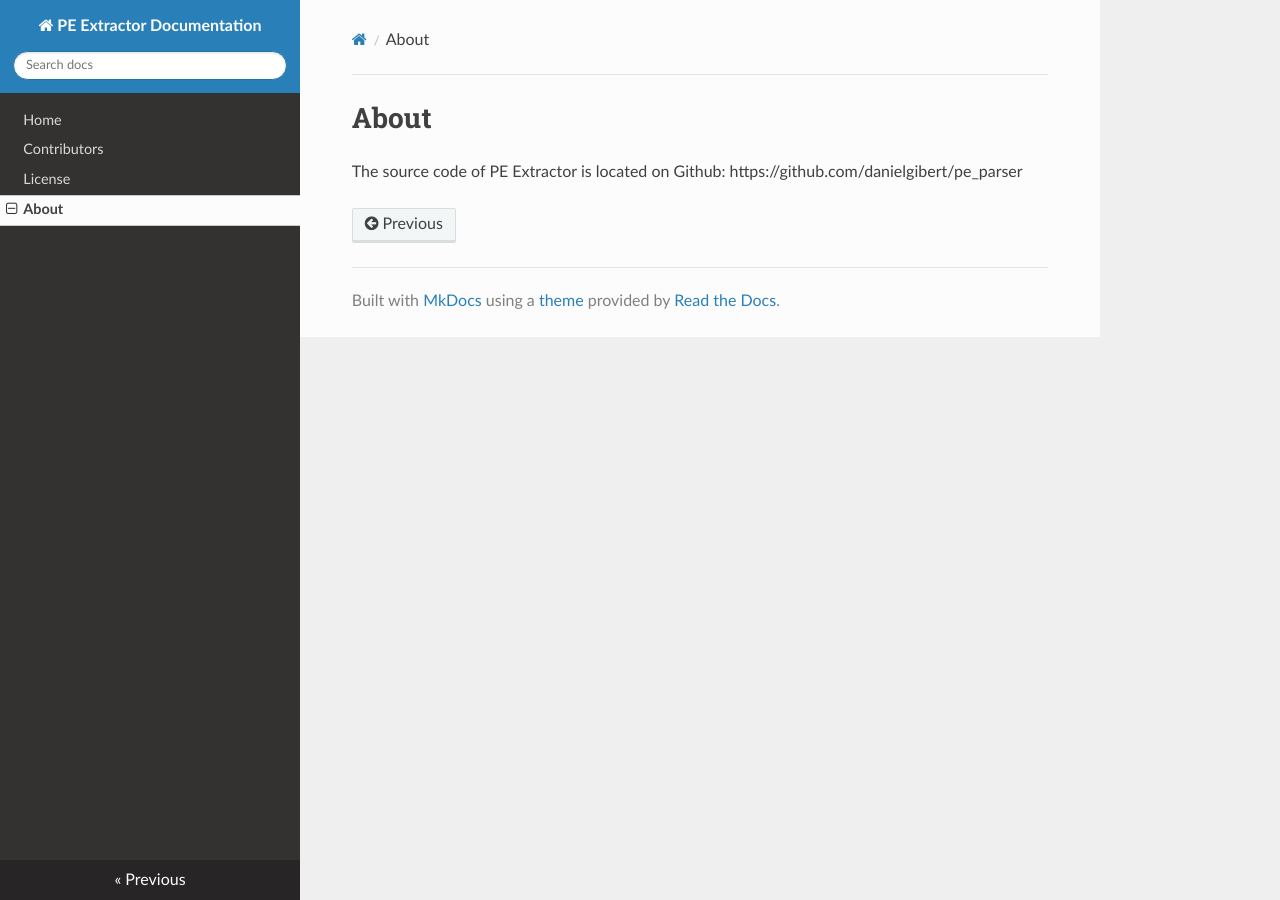
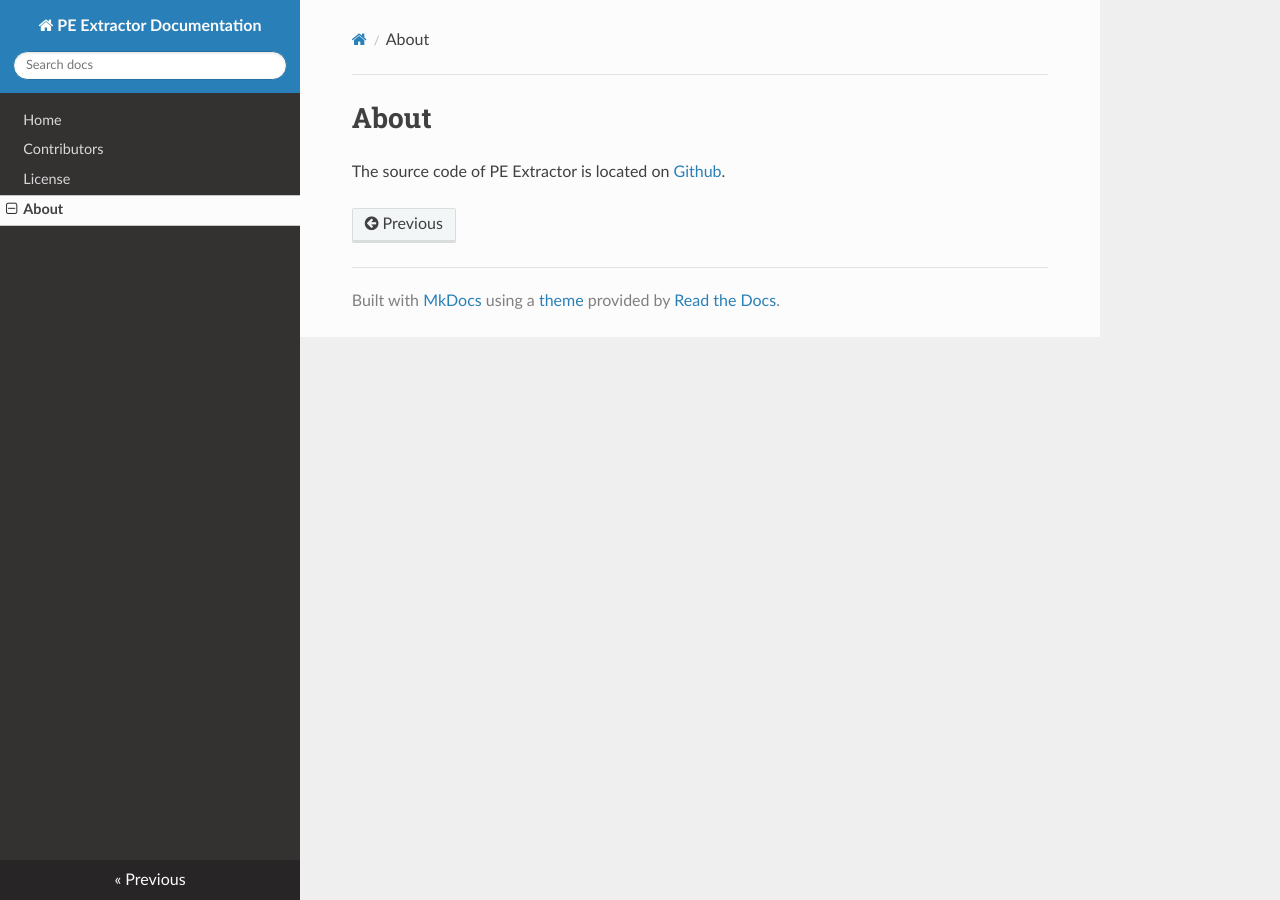
Before and after one commit to danielgibert/pe_parser, an MkDocs documentation site: the page built from docs/about.md, in a window 1280 px wide. Built offline with MkDocs 1.6.1, drawn with Linux system fonts in a browser that asks for light colours; nearby versions of some CDN libraries.

Commit message:
Link to github

```diff
--- a/docs/about.md
+++ b/docs/about.md
@@ -1,2 +1,2 @@
 # About
-The source code of PE Extractor is located on Github: https://github.com/danielgibert/pe_parser
+The source code of PE Extractor is located on [Github](https://github.com/danielgibert/pe_parser).
```
